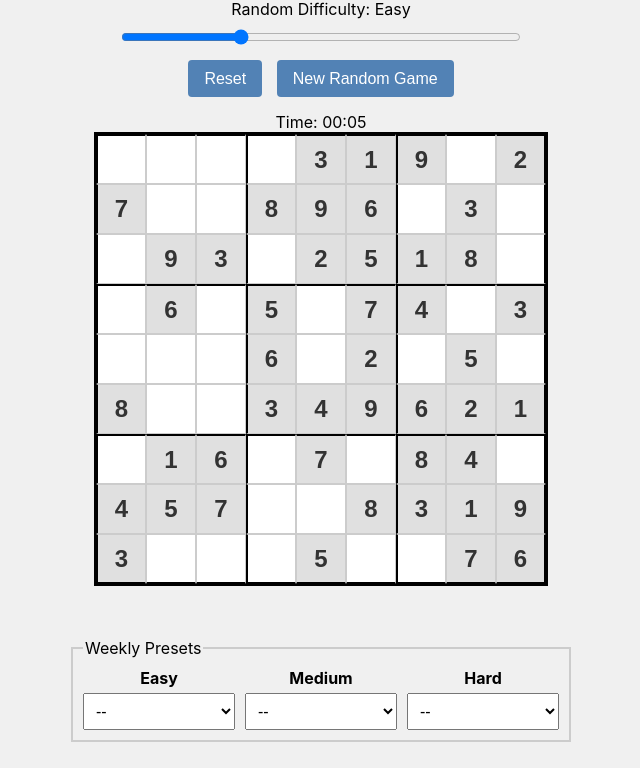
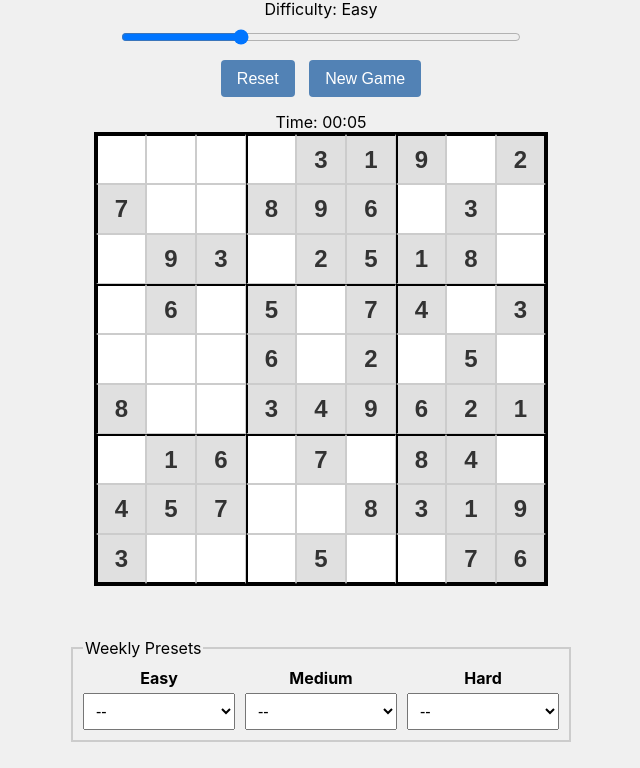
Before and after one commit to aduggal-pixel/Website, a plain HTML site: page sudoku.html in a window 1280 px wide. Shown: the part 68-836 px from the top of the page, without its empty margins (319-959 px from the left). Drawn offline with Linux system fonts and the light colour scheme.

Commit message:
Add files via upload

```diff
--- a/sudoku.html
+++ b/sudoku.html
@@ -105,11 +105,11 @@
   <h1>Sudoku Game</h1>
 
   <div id="controls">
-    <label for="difficulty">Random Difficulty: <span id="difficultyLabel">Easy</span></label><br>
+    <label for="difficulty">Difficulty: <span id="difficultyLabel">Easy</span></label><br>
     <input type="range" id="difficulty" min="1" max="100" value="30" style="width: 80%; margin: 10px 0;" />
     <br>
     <button onclick="resetBoard()">Reset</button>
-    <button onclick="newGame()">New Random Game</button>
+    <button onclick="newGame()">New Game</button>
   </div>
 
   <div id="timer">Time: 00:00</div>
```
